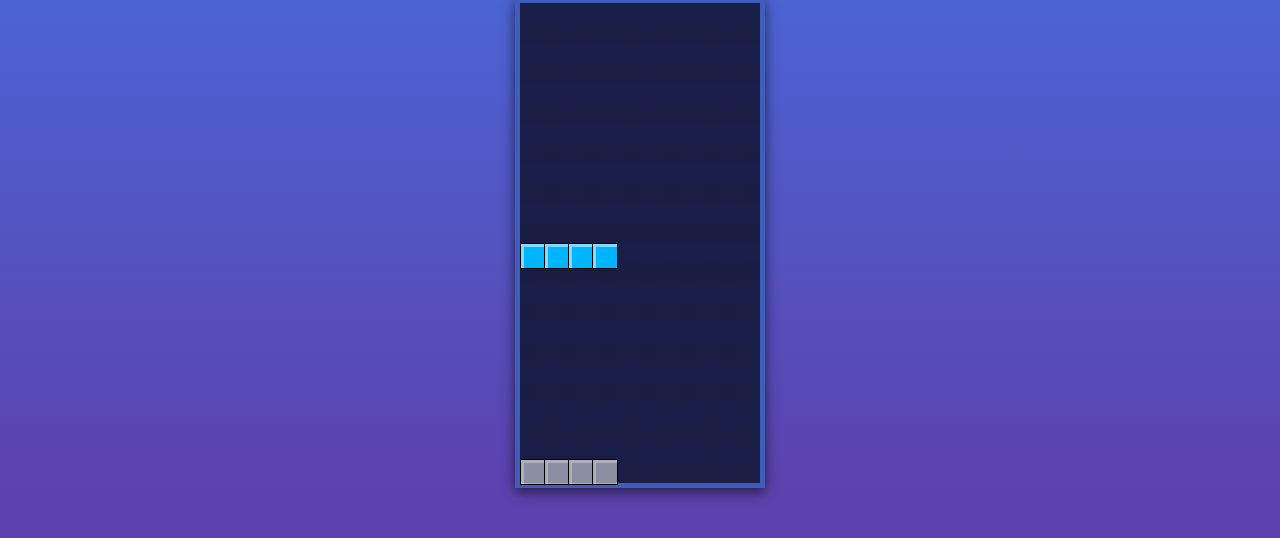
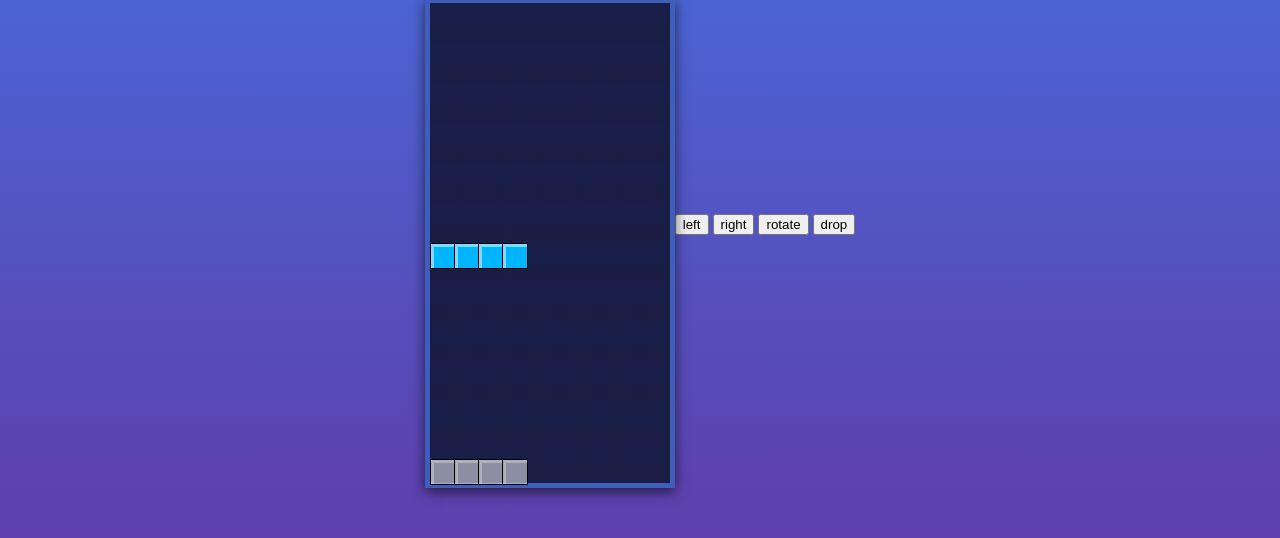
Before and after one commit to sshoaib039/Tetris_Game, a plain HTML site: page index.html in a window 1280 px wide. Shown: the part 176-714 px from the top of the page. Drawn offline with Linux system fonts and the light colour scheme.

Commit message:
second commit

```diff
--- a/index.html
+++ b/index.html
@@ -11,6 +11,20 @@
         <img src="logo.png" alt="tetris" class="logo">
         <div id="game_board"></div>
     </div>
+    <div>
+        <button onclick="leftmove()">
+            left
+        </button>
+        <button onclick="rightmove()">
+            right
+        </button>
+        <button onclick="rotatemove()">
+            rotate
+        </button>
+        <button onclick="dropmove()">
+            drop
+        </button>
+    </div>
 
     <script src="script.js"></script>
 </body>
--- a/script.js
+++ b/script.js
@@ -333,6 +333,20 @@ function handleKeyPress(event) {
     }
 }
 
+//touch button
+function leftmove() {
+    moveTetromino("left");
+}
+function rightmove() {
+    moveTetromino("right");
+}
+function rotatemove() {
+    rotateTetromino();
+}
+function dropmove() {
+    dropTetromino();
+}
+
 document.body.addEventListener("click", () => {
     bgm.play();
     bgm.loop=true;
```
